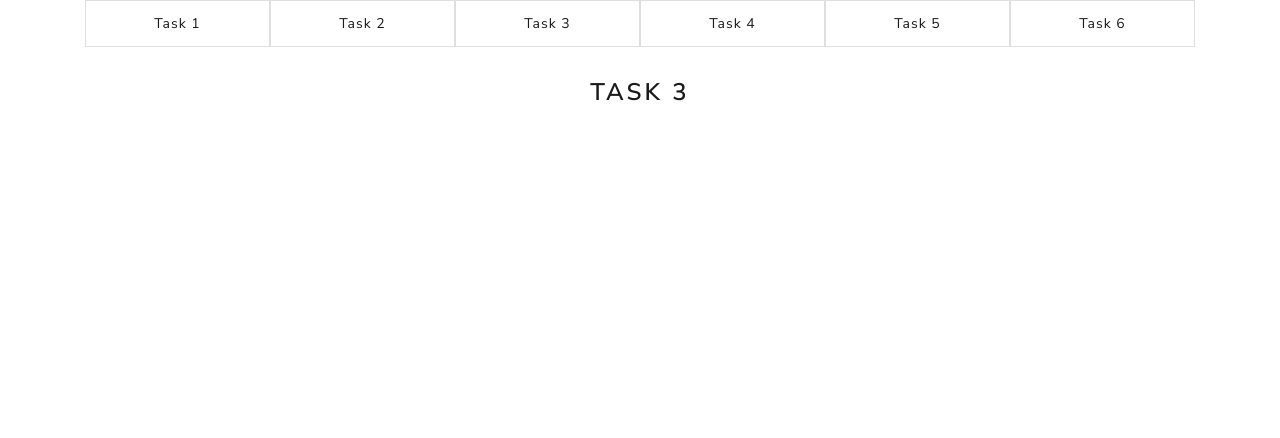
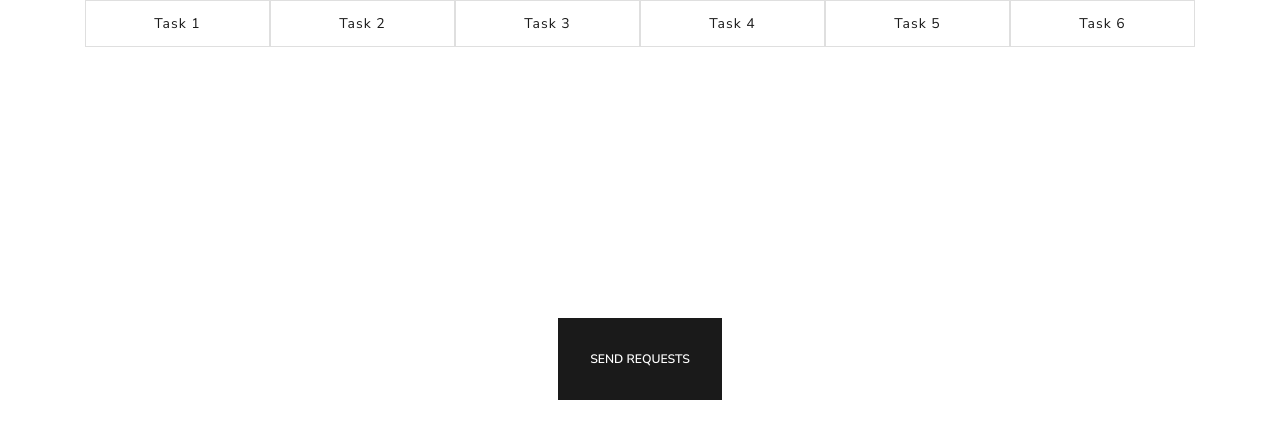
Before and after one commit to StanBurton/on-travel-test, a React (Create React App) app: page /task3 in a window 1280 px wide. Shown: the top 438 px of the page. Built offline with nearby package versions, Linux system fonts and the light colour scheme.

Commit message:
feat: complete 3 task

```diff
--- a/src/components/Task3/Task3.css
+++ b/src/components/Task3/Task3.css
@@ -0,0 +1,3 @@
+.button {
+    margin-top: 30vh !important;
+}
--- a/src/components/Task3/Task3.js
+++ b/src/components/Task3/Task3.js
@@ -3,10 +3,94 @@ import React from "react";
 import "./Task3.css";
 
 export default class Task3 extends React.Component {
+  state = {
+    people: [],
+    planets: [],
+  };
+
+  makeRequest(method, url) {
+    return new Promise(function(resolve, reject) {
+      let xhr = new XMLHttpRequest();
+      xhr.open(method, url);
+      xhr.onload = function() {
+        if (this.status >= 200 && this.status < 300) {
+          const res = JSON.parse(this.response).results;
+          resolve(res);
+        } else {
+          reject({
+            status: this.status,
+            statusText: xhr.statusText,
+          });
+        }
+      };
+      xhr.onerror = function() {
+        reject({
+          status: this.status,
+          statusText: xhr.statusText,
+        });
+      };
+      xhr.send();
+    });
+  }
+
+  async sendRequest() {
+    const [people, planets] = await Promise.all([
+      this.makeRequest("GET", "https://swapi.co/api/people"),
+      this.makeRequest("GET", "https://swapi.co/api/planets"),
+    ]);
+    console.log("Both responses received");
+    alert("Both responses received");
+    this.setState({
+      people,
+      planets,
+    });
+  }
+
   render() {
+    const { people, planets } = this.state;
+
+    console.log(people, planets);
+    const itemsPeople = people.map(el => {
+      return <li className="list-group-item">{el.name}</li>;
+    });
+
+    const itemsPlanets = planets.map(el => {
+      return <li className="list-group-item">{el.name}</li>;
+    });
+
+    const button = (
+      <button
+        onClick={this.sendRequest.bind(this)}
+        type="button"
+        className="btn btn-primary btn-lg button"
+      >
+        Send Requests
+      </button>
+    );
+
+    const ul = (
+      <div className="row">
+        <ul className="col-md-6 list-group people d-flex flex-column">
+          <li className="list-group-item text-success">
+            <h4>Peoples</h4>
+          </li>
+          {itemsPeople}
+        </ul>
+        <ul className="col-md-6 list-group planets d-flex flex-column">
+          <li className="list-group-item text-success">
+            <h4>Planets</h4>
+          </li>
+          {itemsPlanets}
+        </ul>
+      </div>
+    );
+
     return (
       <div className="task3">
-        <h1>Task 3</h1>
+        <div className="text-center">
+          {people.length < 1 && planets.length < 1 ? button : null}
+        </div>
+        {people.length > 0 && planets.length > 0 ? ul : null}
       </div>
     );
   }
```
Also changed, not shown: 1 other file (tests, documents, lock files or other folders).
